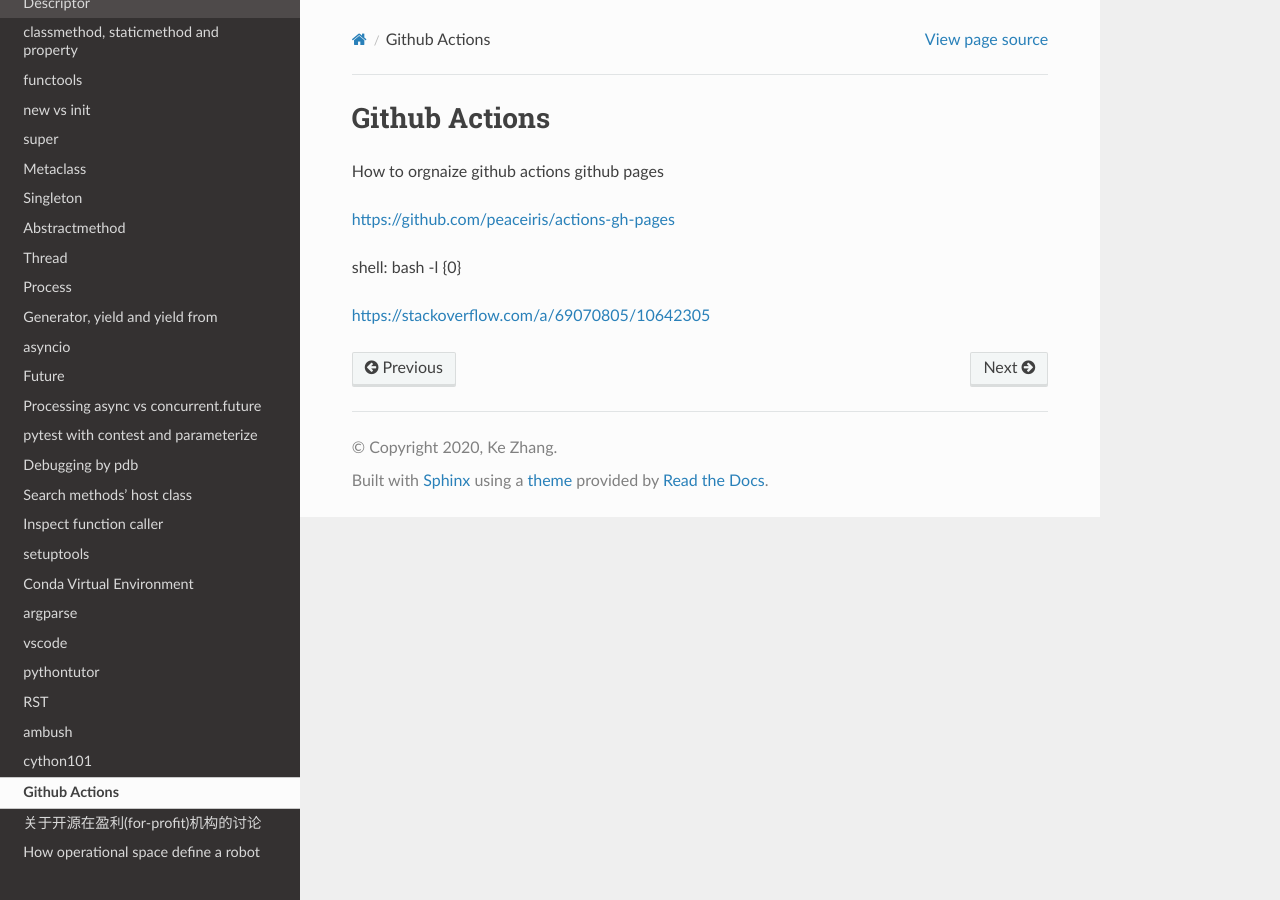
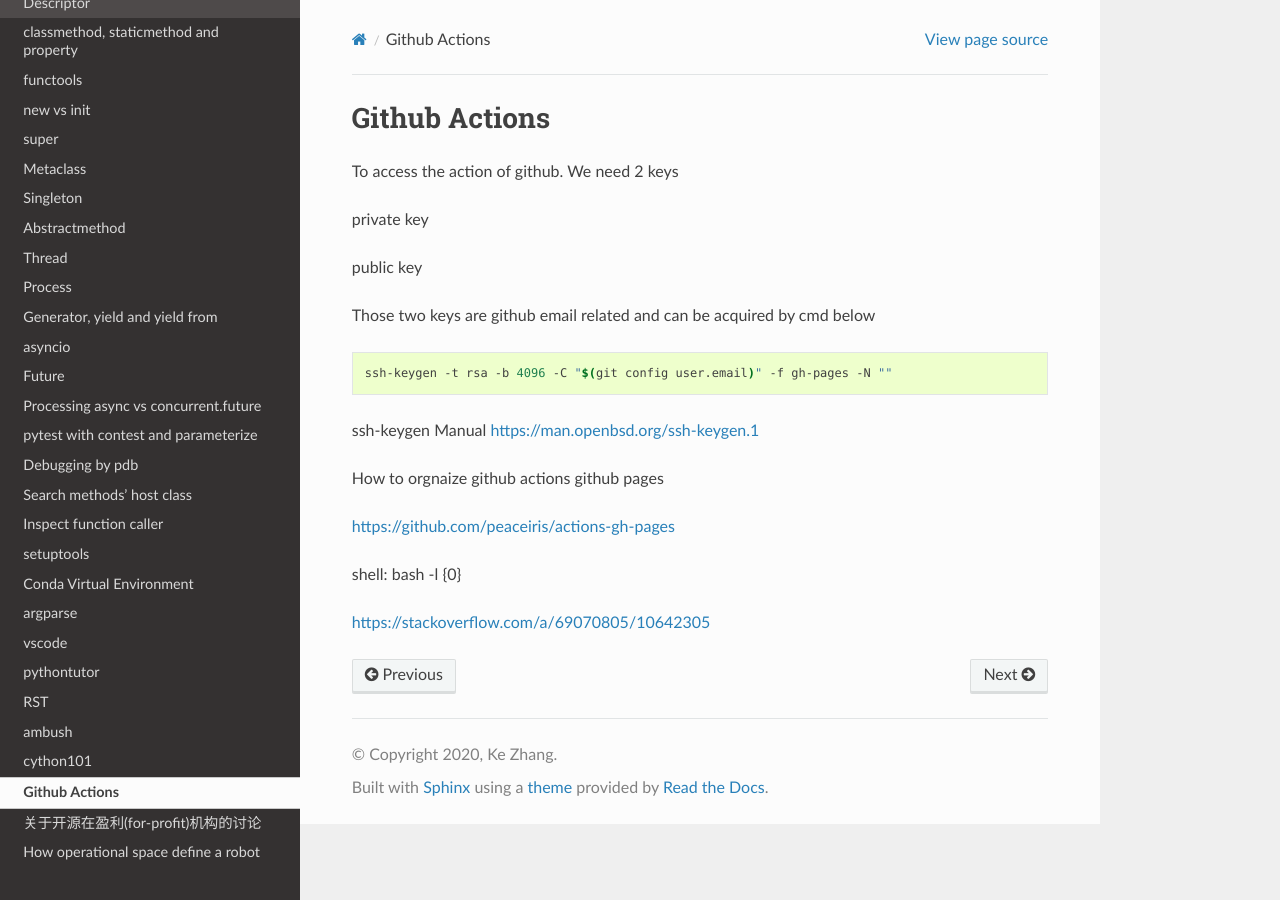
Before and after one commit to ke-zhang-rd/krystal, a Sphinx documentation site: the page built from docs/source/githubactions.rst, in a window 1280 px wide. Built offline with Sphinx 7.4.7 and the Read the Docs theme 2.0.0, drawn with Linux system fonts in a browser that asks for light colours.

Commit message:
Update githubactions.rst

```diff
--- a/docs/source/githubactions.rst
+++ b/docs/source/githubactions.rst
@@ -1,6 +1,26 @@
 ==============
 Github Actions
 ==============
+
+
+To access the action of github. We need 2 keys
+
+private key
+
+public key
+
+Those two keys are github email related and can be acquired by cmd below
+
+.. code:: shell
+
+  ssh-keygen -t rsa -b 4096 -C "$(git config user.email)" -f gh-pages -N ""
+
+ssh-keygen Manual
+https://man.openbsd.org/ssh-keygen.1
+
+
+
+
 
 How to orgnaize github actions github pages
 
```
